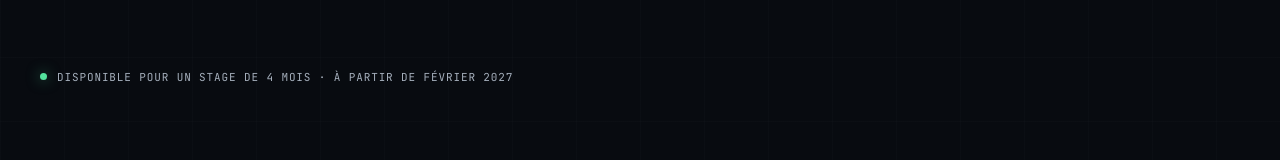
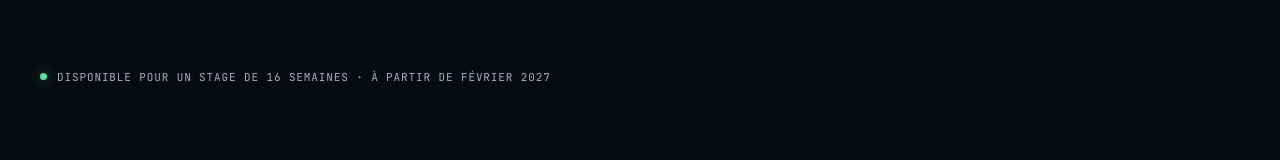
Before and after one commit to regobothgrandville/regobothgrandville.github.io, a React (Vite) app: page / in a window 1280 px wide. Shown: the part 6087-6247 px from the top of the page. Built offline with nearby package versions, Linux system fonts and the light colour scheme.

Commit message:
Fix remaining 4-month internship label

```diff
--- a/src/App.tsx
+++ b/src/App.tsx
@@ -89,7 +89,7 @@ function App() {
 
         <section className="section" id="parcours" aria-labelledby="parcours-title"><SectionLabel index="05" title="PARCOURS" /><h2 id="parcours-title" style={{ position: 'absolute', width: '1px', height: '1px', padding: 0, margin: '-1px', overflow: 'hidden', clip: 'rect(0, 0, 0, 0)', whiteSpace: 'nowrap', border: 0 }}>Parcours</h2><div className="timeline"><article><span className="timeline__node" aria-hidden="true" /><time>2024</time><h3>BAC GÉNÉRAL</h3><p>Mention Bien · Maths · NSI · Maths expertes</p></article><article><span className="timeline__node" aria-hidden="true" /><time>2024</time><h3>BUT R&T</h3><p>IUT de Villetaneuse · Université Sorbonne Paris Nord</p></article><article><span className="timeline__node" aria-hidden="true" /><time>2025</time><h3>CYBERSÉCURITÉ</h3><p>Début du parcours de spécialisation</p></article><article className="timeline__next"><span className="timeline__node" aria-hidden="true" /><time>2027</time><h3>PROCHAINE ÉTAPE</h3><p>Stage de 16 semaines · à partir de février</p></article></div></section>
 
-        <section className="section contact-section" id="contact"><SectionLabel index="06" title="CONTACT" /><p className="contact-kicker">UN PROJET, UNE OPPORTUNITÉ, UNE CONNEXION ?</p><h2>Échangeons<span>.</span></h2><div className="contact-actions"><a className="button button--primary" href="mailto:rggrandville@gmail.com">ME CONTACTER →</a><div><a href="https://linkedin.com/in/rego-grandville" target="_blank" rel="noreferrer" aria-label="Voir mon profil LinkedIn dans un nouvel onglet">LINKEDIN ↗</a><a href="https://github.com/regobothgrandville" target="_blank" rel="noreferrer" aria-label="Voir mon profil GitHub dans un nouvel onglet">GITHUB ↗</a><a href={cvHref} target="_blank" rel="noreferrer" aria-label="Ouvrir mon CV PDF dans un nouvel onglet">CV ↗</a></div></div><div className="contact-status"><span aria-hidden="true" /> DISPONIBLE POUR UN STAGE DE 4 MOIS · À PARTIR DE FÉVRIER 2027</div></section>
+        <section className="section contact-section" id="contact"><SectionLabel index="06" title="CONTACT" /><p className="contact-kicker">UN PROJET, UNE OPPORTUNITÉ, UNE CONNEXION ?</p><h2>Échangeons<span>.</span></h2><div className="contact-actions"><a className="button button--primary" href="mailto:rggrandville@gmail.com">ME CONTACTER →</a><div><a href="https://linkedin.com/in/rego-grandville" target="_blank" rel="noreferrer" aria-label="Voir mon profil LinkedIn dans un nouvel onglet">LINKEDIN ↗</a><a href="https://github.com/regobothgrandville" target="_blank" rel="noreferrer" aria-label="Voir mon profil GitHub dans un nouvel onglet">GITHUB ↗</a><a href={cvHref} target="_blank" rel="noreferrer" aria-label="Ouvrir mon CV PDF dans un nouvel onglet">CV ↗</a></div></div><div className="contact-status"><span aria-hidden="true" /> DISPONIBLE POUR UN STAGE DE 16 SEMAINES · À PARTIR DE FÉVRIER 2027</div></section>
       </main>
       <footer><a className="brand" href="#top" onClick={(event) => scrollWithoutHash(event, '#top')} aria-label="Retour en haut">RG<span>.</span></a><span>RÉSEAUX · SYSTÈMES · CYBERSÉCURITÉ</span><span>PORTFOLIO // EN LIGNE</span></footer>
     </div>
```
